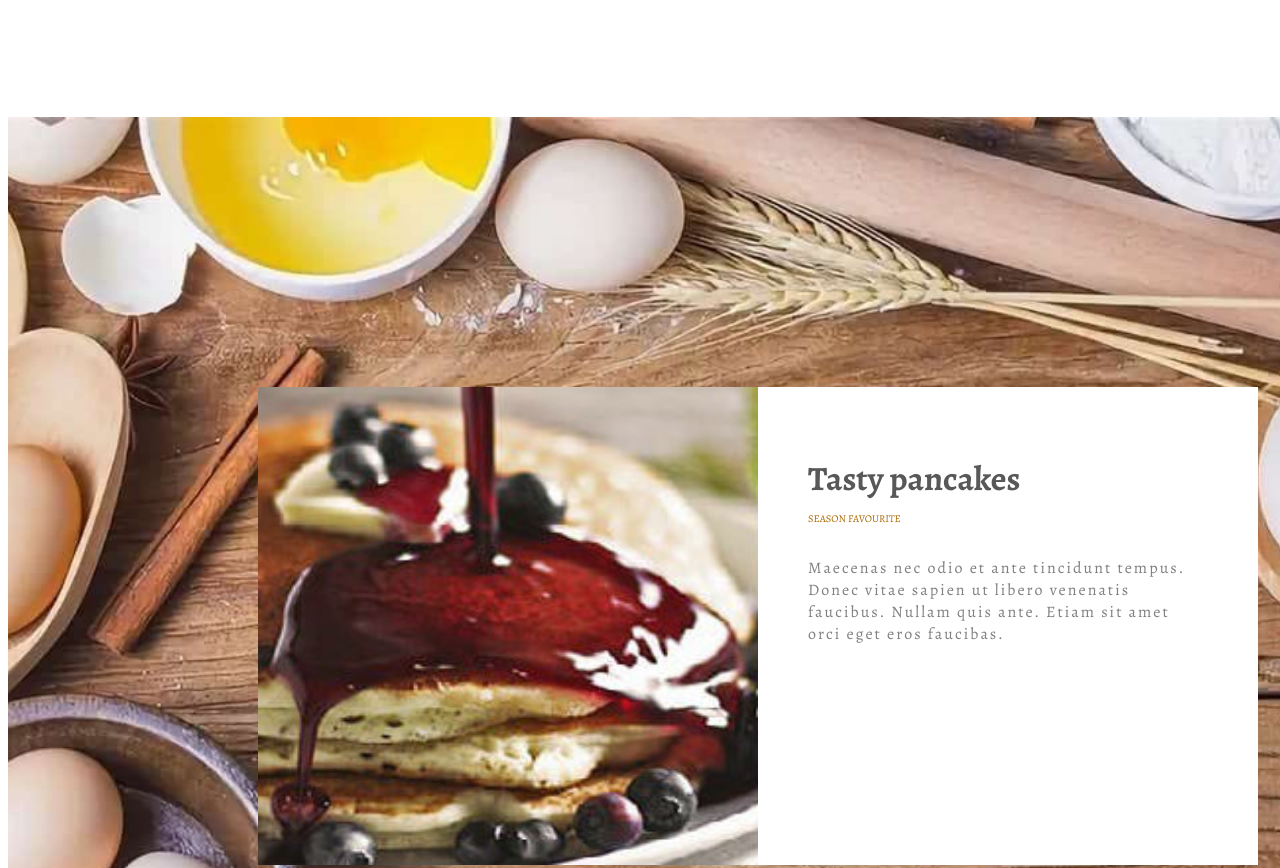
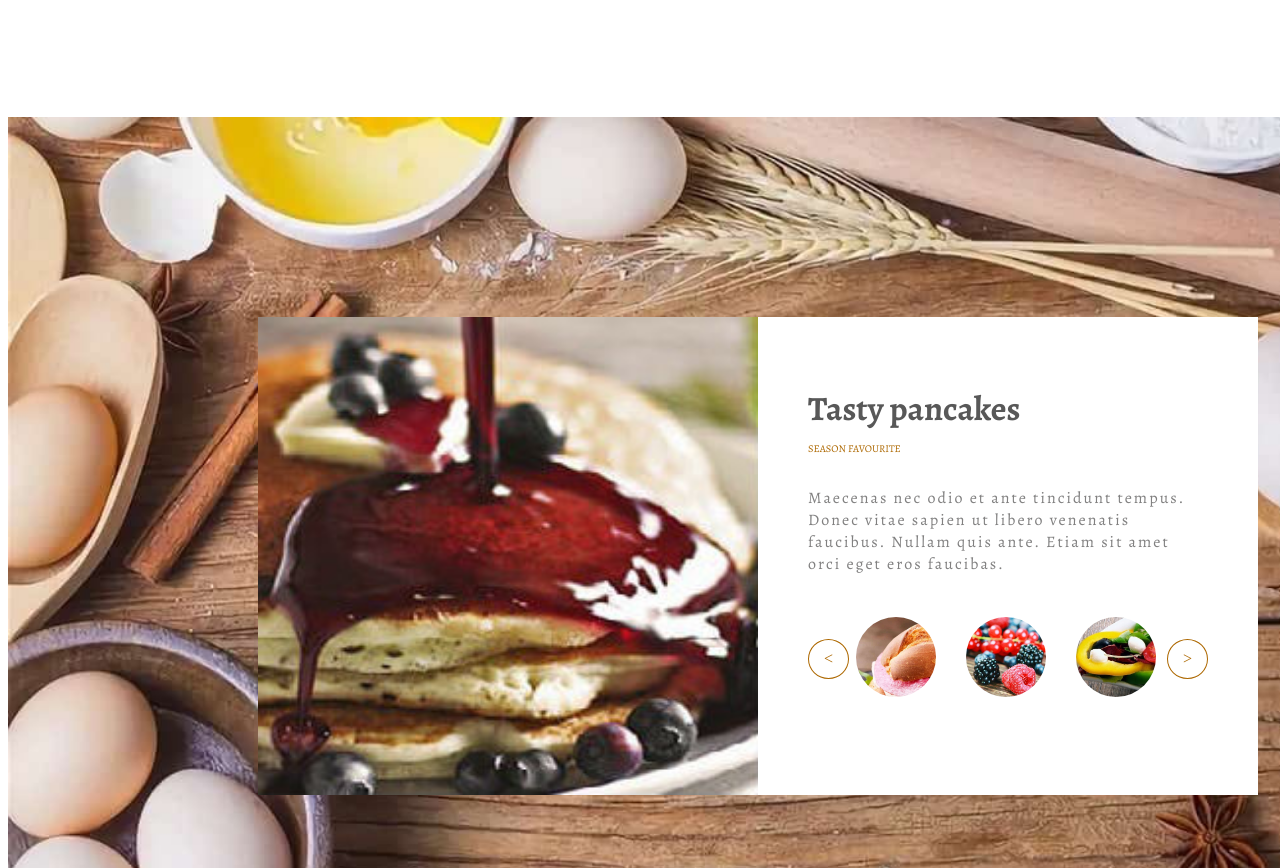
Before and after one commit to Atichka/Bakery, a website built with webpack: page src/index.html in a window 1280 px wide. Shown: the part 1791-2659 px from the top of the page. Built offline with nearby package versions, Linux system fonts and the light colour scheme.

Commit message:
add food

```diff
--- a/src/block/food/__container/food__container.css
+++ b/src/block/food/__container/food__container.css
@@ -1,5 +1,5 @@
 .food__container {
   display: grid;
   grid-template-columns: 500px 500px;
-  padding: 270px 250px;
+  padding: 200px 250px;
 }
--- /dev/null
+++ b/src/block/food/__pic/food__pic.css
@@ -0,0 +1,5 @@
+.food__pic {
+  width: 80px;
+  height: auto;
+  border-radius: 50%;
+}
--- /dev/null
+++ b/src/block/food/__swiper-button/food__swiper-button.css
@@ -0,0 +1,8 @@
+.food__swiper-button {
+  border-radius: 50%;
+  border: 1px solid #ad6800;
+  text-align: center;
+  margin: auto;
+  padding: 10px 15px;
+  color: #ad6800;
+}
--- /dev/null
+++ b/src/block/food/__swiper-slide/food__swiper-slide.css
@@ -0,0 +1,5 @@
+.food__swiper-slide {
+  max-width: 80px;
+  height: auto;
+  padding: 7px;
+}
--- /dev/null
+++ b/src/block/food/__swiper-wrapper/food__swiper-wrapper.css
@@ -0,0 +1,5 @@
+.food__swiper-wrapper {
+  /* position: relative; */
+  display: grid;
+  grid-template-columns: repeat(3, 1rf);
+}
--- /dev/null
+++ b/src/block/food/__swiper/food__swiper.css
@@ -0,0 +1,5 @@
+.food__swiper {
+  display: flex;
+  height: auto;
+  margin-top: 35px;
+}
--- a/src/block/food/food.css
+++ b/src/block/food/food.css
@@ -1,6 +1,11 @@
 @import url(./__container/food__container.css);
 @import url(./__photo/food__photo.css);
 @import url(./__text/food__text.css);
+@import url(./__pic/food__pic.css);
+@import url(./__swiper-wrapper/food__swiper-wrapper.css);
+@import url(./__swiper-slide/food__swiper-slide.css);
+@import url(./__swiper/food__swiper.css);
+@import url(./__swiper-button/food__swiper-button.css);
 
 .food {
   background-image: url(../../images/food.jpg);
--- a/src/index.css
+++ b/src/index.css
@@ -12,3 +12,4 @@
 @import url(./block/about-chef/about-chef.css);
 @import url(./block/text/text.css);
 @import url(./block/food/food.css);
+@import url(../node_modules/swiper/css/swiper.min.css);
--- a/src/index.html
+++ b/src/index.html
@@ -80,6 +80,30 @@
           <h1 class="title">Tasty pancakes</h1>
           <p class="label">SEASON FAVOURITE</p>
           <p class="paragraph">Maecenas nec odio et ante tincidunt tempus. Donec vitae sapien ut libero venenatis faucibus. Nullam quis ante. Etiam sit amet orci eget eros faucibas.</p>
+          <div class="food__swiper">
+            <div class="food__swiper-button food__swiper-button-prev">&#60;</div>
+            <div class="swiper-container">
+              <div class="swiper-wrapper food__swiper-wrapper">
+                <div class="swiper-slide food__swiper-slide">
+                  <img class="food__pic" src="<%=require('./images/one.jpg')%>" alt="Фотография">
+                </div>
+                <div class="swiper-slide food__swiper-slide">
+                  <img class="food__pic" src="<%=require('./images/two.jpg')%>" alt="Фотография">
+                </div>
+                <div class="swiper-slide food__swiper-slide">
+                  <img class="food__pic" src="<%=require('./images/three.jpg')%>" alt="Фотография">
+                </div>
+                <div class="swiper-slide food__swiper-slide">
+                  <img class="food__pic" src="<%=require('./images/four.jpg')%>" alt="Фотография">
+                </div>
+              </div>
+              <!-- <div class="swiper-pagination"></div> -->
+              <!-- <div class="swiper-button-prev"></div> -->
+              <!-- <div class="swiper-button-next"></div> -->
+              <!-- <div class="swiper-scrollbar"></div> -->
+            </div>
+            <div class="food__swiper-button food__swiper-button-next">&#62;</div>
+          </div>
         </div>
       </div>
     </section>
--- a/src/index.js
+++ b/src/index.js
@@ -1 +1,30 @@
 import "./index.css";
+import Swiper from 'swiper';
+
+const swiper = new Swiper ('.swiper-container', {
+  // Optional parameters
+  direction: 'horizontal',
+  slidesPerView: 'auto',
+  spaceBetween: 16,
+  fadeEffect: {
+    crossFade: 'true'
+  },
+
+  // If we need pagination
+  pagination: {
+    el: '.swiper-pagination',
+  },
+
+  // Navigation arrows
+  navigation: {
+    // nextEl: '.swiper-button-next',
+    nextEl: '.food__swiper-button-next',
+    // prevEl: '.swiper-button-prev',
+    prevEl: '.food__swiper-button-prev',
+  },
+
+  // And if we need scrollbar
+  scrollbar: {
+    el: '.swiper-scrollbar',
+  },
+})
```
Also changed, not shown: src/images/four.jpg (added), src/images/one.jpg (added), src/images/three.jpg (added), src/images/two.jpg (added).
